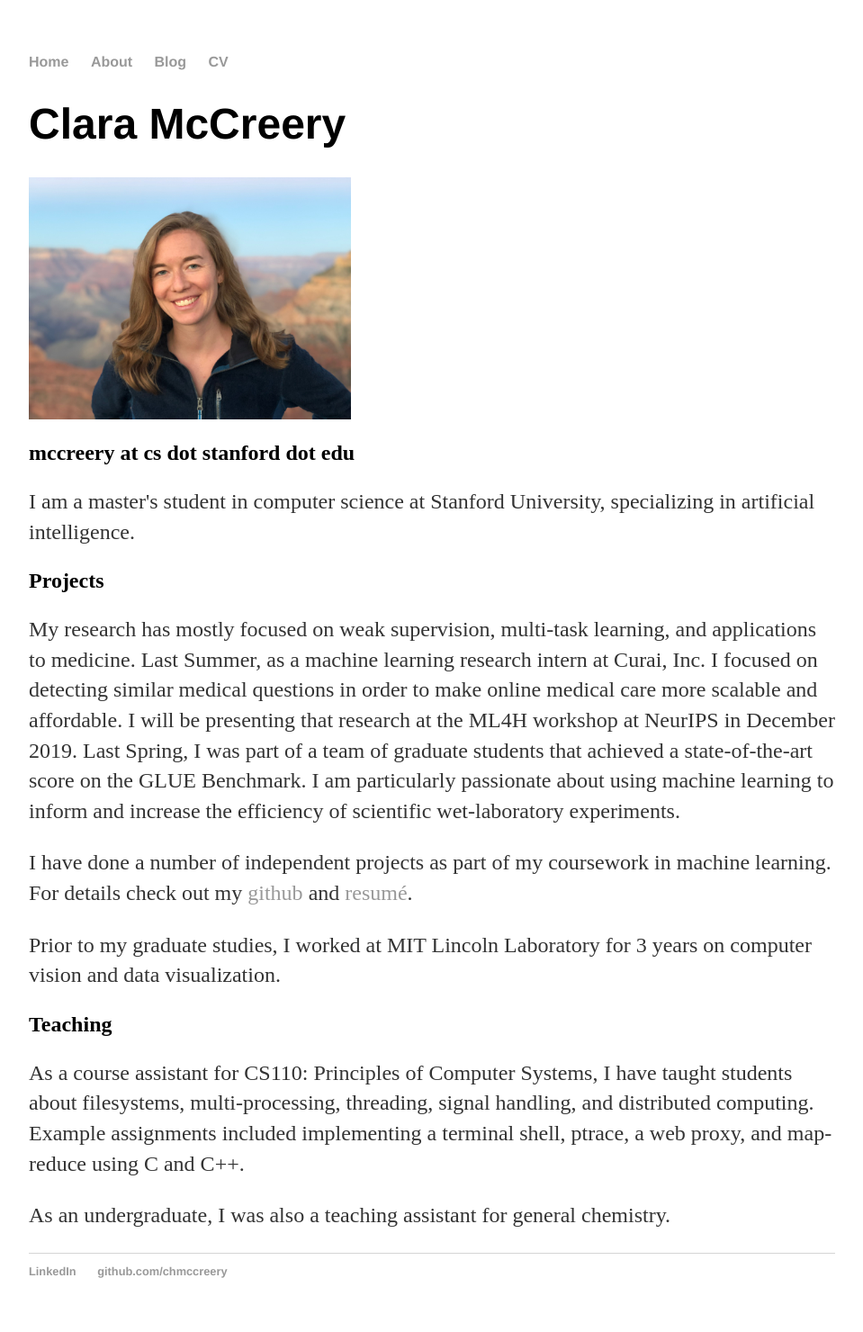
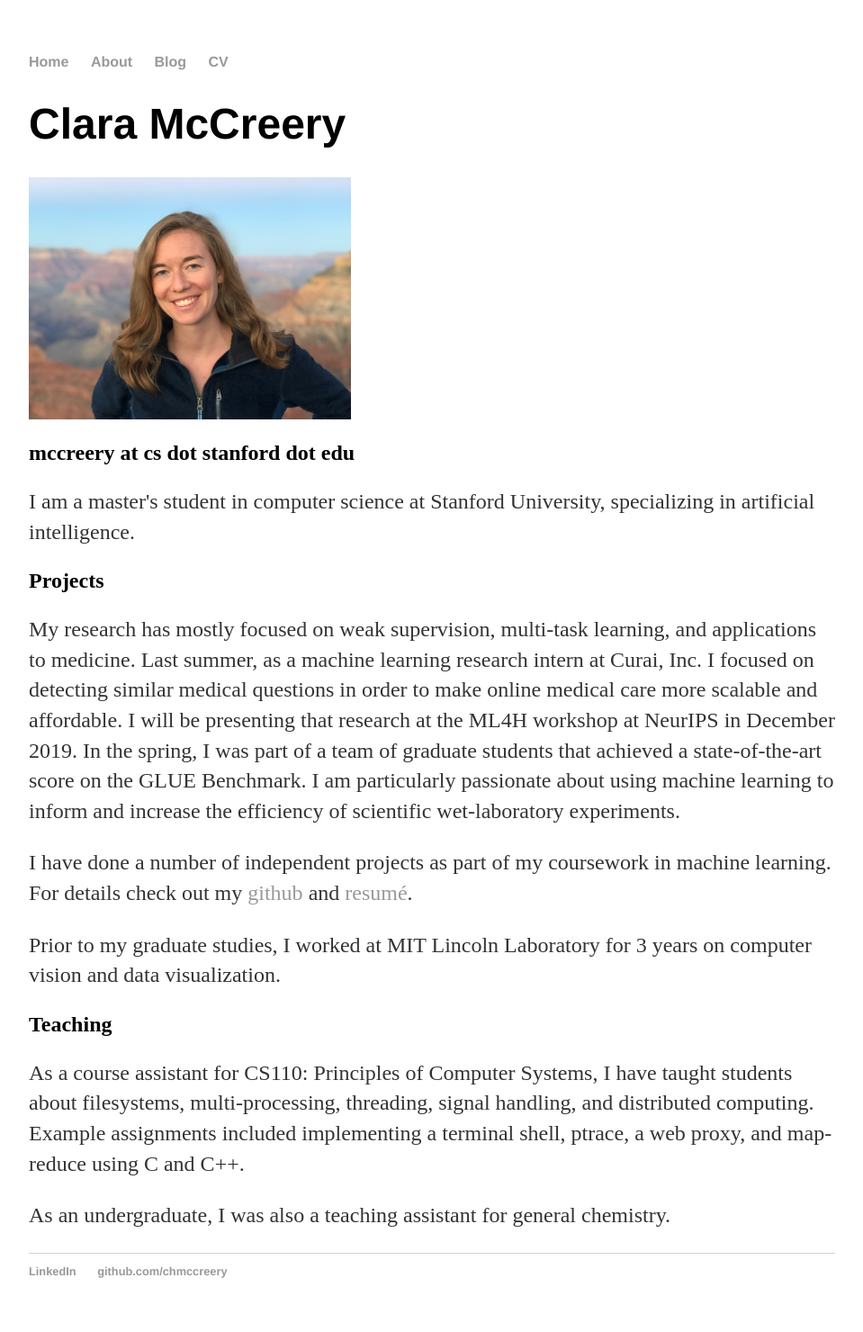
Before and after one commit to chmccreery/chmccreery.github.io, a Jekyll site: the page built from index.html, in a window 1280 px wide. Shown: the whole page at 90% size, without its empty margins (160-1119 px from the left). Built offline with Jekyll 4.4.1, drawn with Linux system fonts in a browser that asks for light colours.

Commit message:
Update index.html

```diff
--- a/index.html
+++ b/index.html
@@ -9,10 +9,10 @@
 	<p>I am a master's student in computer science at Stanford University, specializing in artificial intelligence.</p>
 	<h2>Projects</h2>
 	<p>My research has mostly focused on weak supervision, multi-task learning, and applications to medicine.
-		Last Summer, as a machine learning research intern at Curai, Inc. I focused on detecting similar medical
+		Last summer, as a machine learning research intern at Curai, Inc. I focused on detecting similar medical
 		questions in order to make online medical care more scalable and affordable. I will be presenting that
 		research at the ML4H workshop at NeurIPS in December 2019.
-		Last Spring, I was part of a team of graduate students that achieved a state-of-the-art score on the
+		In the spring, I was part of a team of graduate students that achieved a state-of-the-art score on the
 		GLUE Benchmark.
 		I am particularly passionate about using machine learning to inform and increase the efficiency of
 		scientific wet-laboratory experiments.
```
